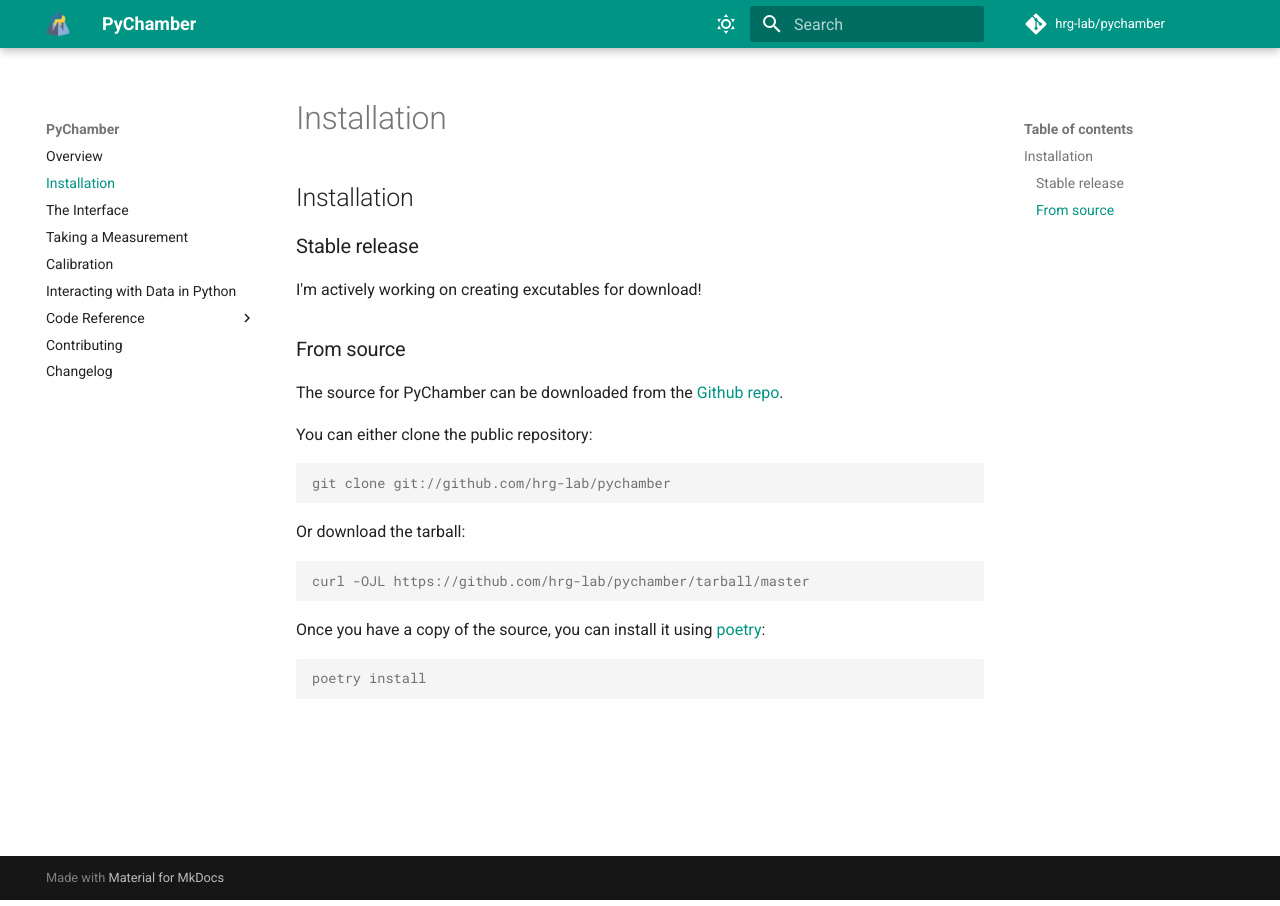
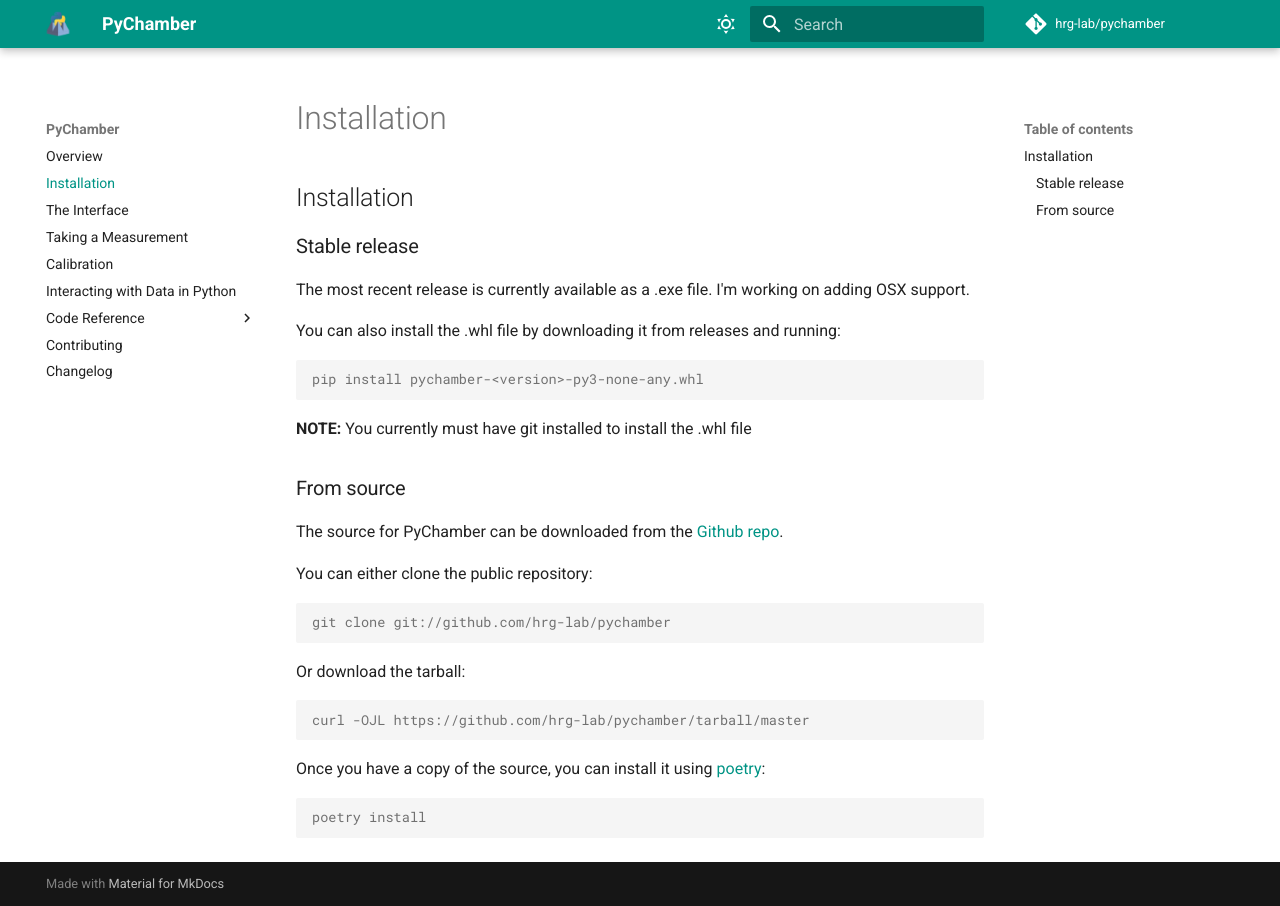
Before and after one commit to PyChamber/PyChamber, an MkDocs documentation site: the page built from docs/installation.md, in a window 1280 px wide. Built offline with MkDocs 1.6.1 and Material for MkDocs 9.7.7, drawn with Linux system fonts in a browser that asks for light colours; comment, search, counter and statistics services are not loaded.

````diff
--- a/docs/installation.md
+++ b/docs/installation.md
@@ -2,7 +2,16 @@
 
 ## Stable release
 
-I'm actively working on creating excutables for download!
+The most recent release is currently available as a .exe file. I'm working on
+adding OSX support.
+
+You can also install the .whl file by downloading it from releases and running:
+
+```console
+pip install pychamber-<version>-py3-none-any.whl
+```
+
+**NOTE:** You currently must have git installed to install the .whl file
 
 ## From source
 
````
Also changed, not shown: other parts of docs/installation.md (+0 -3 lines), docs/interact_with_data.md (+1 -1 lines).
